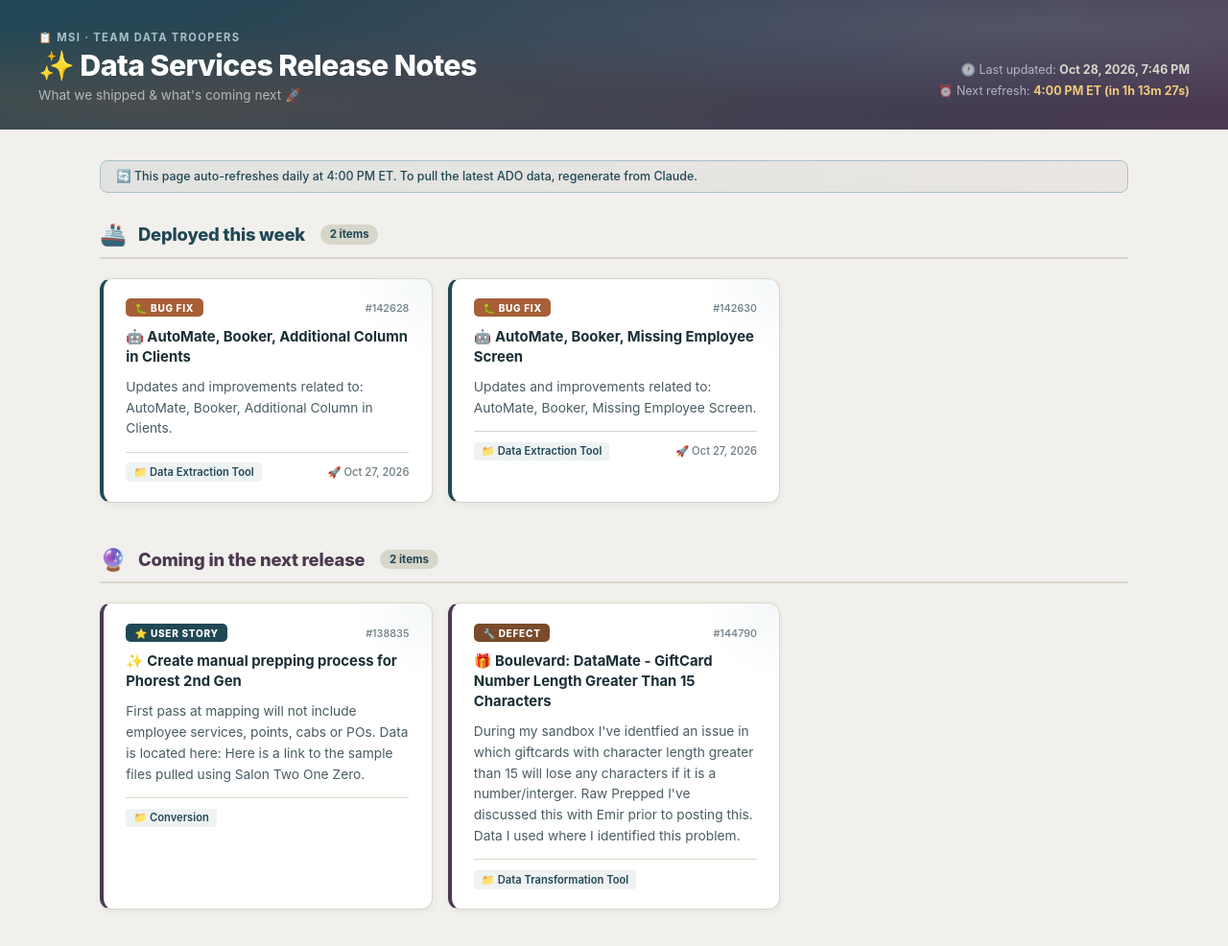
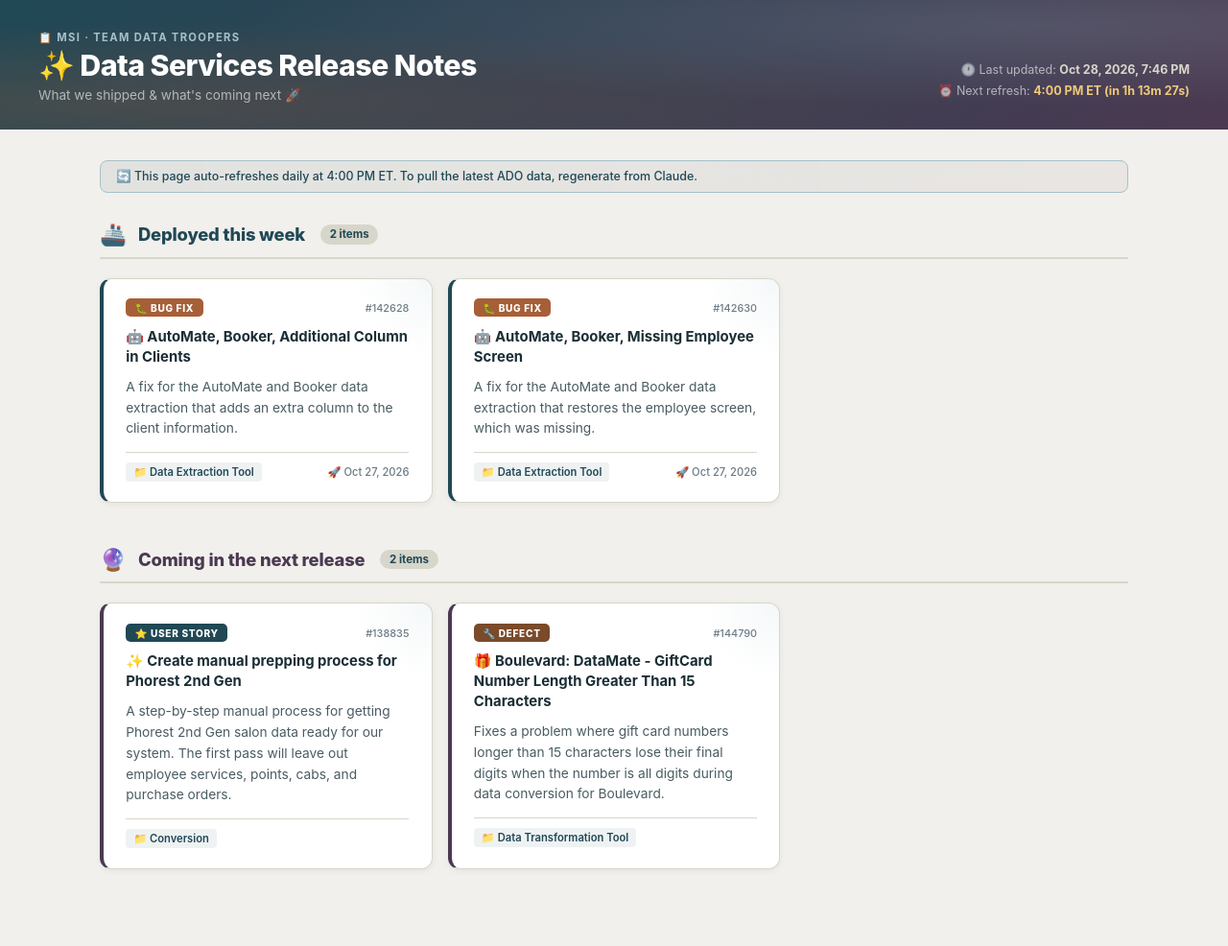
Before and after one commit to toriladen/ds-release-notes, a plain HTML site: page index.html in a window 1280 px wide. Shown: the whole page at 96% size. Drawn offline with Linux system fonts and the light colour scheme.

Commit message:
Auto-refresh: weekday release notes update

```diff
--- a/index.html
+++ b/index.html
@@ -79,13 +79,14 @@
       <h2>Deployed this week</h2>
       <span class="count">2 items</span>
     </div>
-    <div class="cards">      <div class="card">
+    <div class="cards">
+      <div class="card">
         <div class="card-top">
           <span class="badge badge-bug">&#128027; Bug Fix</span>
           <span class="wi-id">#142628</span>
         </div>
         <div class="card-title">&#129302; AutoMate, Booker, Additional Column in Clients</div>
-        <div class="card-blurb">Updates and improvements related to: AutoMate, Booker, Additional Column in Clients.</div>
+        <div class="card-blurb">A fix for the AutoMate and Booker data extraction that adds an extra column to the client information.</div>
         <div class="card-footer">
           <span class="area-path">&#128193; Data Extraction Tool</span>
           <span class="date-chip">&#128640; Oct 27, 2026</span>
@@ -97,13 +98,13 @@
           <span class="wi-id">#142630</span>
         </div>
         <div class="card-title">&#129302; AutoMate, Booker, Missing Employee Screen</div>
-        <div class="card-blurb">Updates and improvements related to: AutoMate, Booker, Missing Employee Screen.</div>
+        <div class="card-blurb">A fix for the AutoMate and Booker data extraction that restores the employee screen, which was missing.</div>
         <div class="card-footer">
           <span class="area-path">&#128193; Data Extraction Tool</span>
           <span class="date-chip">&#128640; Oct 27, 2026</span>
         </div>
       </div>
-</div>
+    </div>
   </section>
 
   <section class="section-upcoming">
@@ -112,13 +113,14 @@
       <h2>Coming in the next release</h2>
       <span class="count">2 items</span>
     </div>
-    <div class="cards">      <div class="card">
+    <div class="cards">
+      <div class="card">
         <div class="card-top">
           <span class="badge badge-story">&#11088; User Story</span>
           <span class="wi-id">#138835</span>
         </div>
         <div class="card-title">&#10024; Create manual prepping process for Phorest 2nd Gen</div>
-        <div class="card-blurb">First pass at mapping will not include employee services, points, cabs or POs. Data is located here: Here is a link to the sample files pulled using Salon Two One Zero.</div>
+        <div class="card-blurb">A step-by-step manual process for getting Phorest 2nd Gen salon data ready for our system. The first pass will leave out employee services, points, cabs, and purchase orders.</div>
         <div class="card-footer">
           <span class="area-path">&#128193; Conversion</span>
           <span class="date-chip"></span>
@@ -130,13 +132,13 @@
           <span class="wi-id">#144790</span>
         </div>
         <div class="card-title">&#127873; Boulevard:  DataMate - GiftCard Number Length Greater Than 15 Characters</div>
-        <div class="card-blurb">During my sandbox I&#39;ve identfied an issue in which giftcards with character length greater than 15 will lose any characters if it is a number/interger. Raw Prepped I&#39;ve discussed this with Emir prior to posting this. Data I used where I identified this problem.</div>
+        <div class="card-blurb">Fixes a problem where gift card numbers longer than 15 characters lose their final digits when the number is all digits during data conversion for Boulevard.</div>
         <div class="card-footer">
           <span class="area-path">&#128193; Data Transformation Tool</span>
           <span class="date-chip"></span>
         </div>
       </div>
-</div>
+    </div>
   </section>
 
 </main>
```
